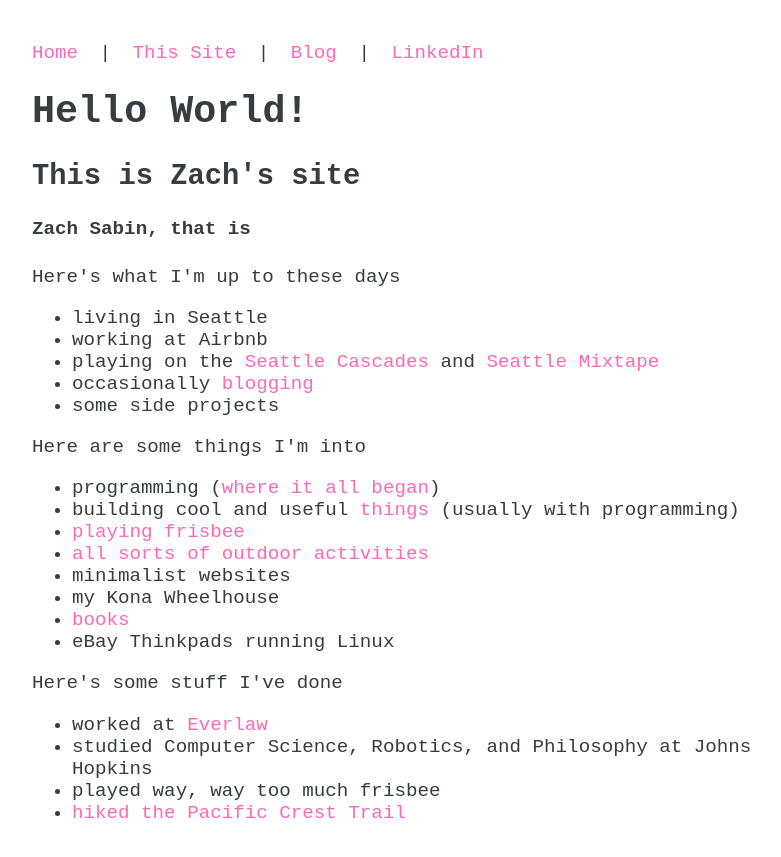
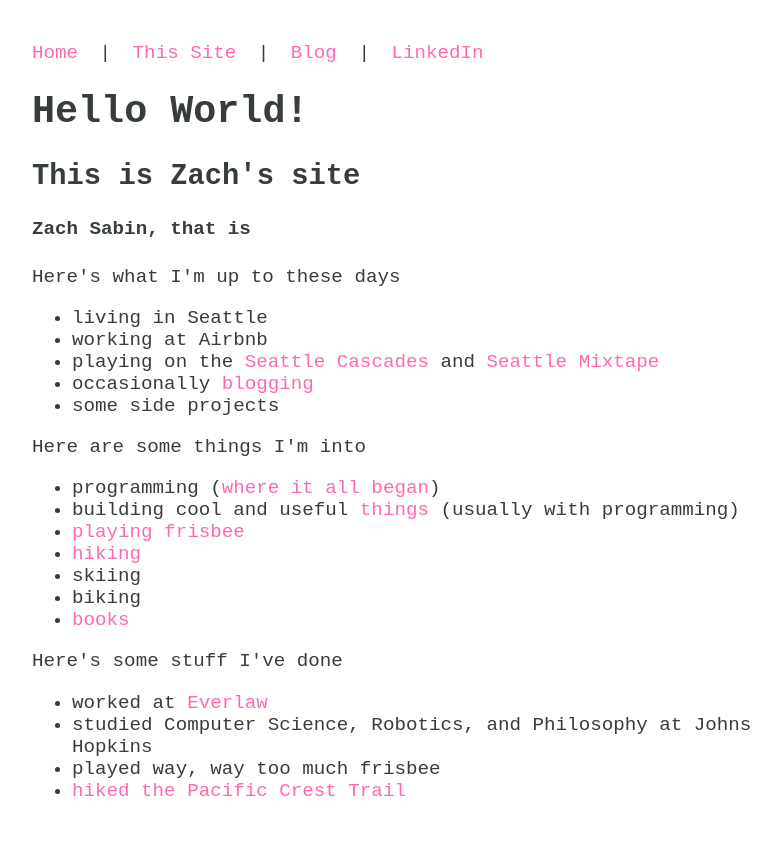
Before and after one commit to zpaines/zpaines.github.io, a Jekyll site: the page built from index.html, in a window 1280 px wide. Shown: the top 857 px of the page, without its empty margins (213-994 px from the left). Built offline with Jekyll 4.4.1, drawn with Linux system fonts in a browser that asks for light colours.

Commit message:
Update index.html

```diff
--- a/index.html
+++ b/index.html
@@ -18,11 +18,10 @@ title: Home
     <li>programming (<a href="https://scratch.mit.edu/users/zippzom/">where it all began</a>)</li>
     <li>building cool and useful <a href="https://medium.com/@zacharysabin/full-stack-door-buzzer-26f355274024">things</a> (usually with programming)</li>
     <li><a href="https://www.youtube.com/watch?v=XZHEKA5Ykfs">playing frisbee</a></li>
-    <li><a href="/hiking.html">all sorts of outdoor activities</a></li>
-    <li>minimalist websites</li>
-    <li>my Kona Wheelhouse</li>
+    <li><a href="/hiking.html">hiking</a></li>
+    <li>skiing</li>
+    <li>biking</li>
     <li><a href="/books.html">books</a></li>
-    <li>eBay Thinkpads running Linux</li>
 </ul>
 <header>Here's some stuff I've done</header>
 <ul>
```
